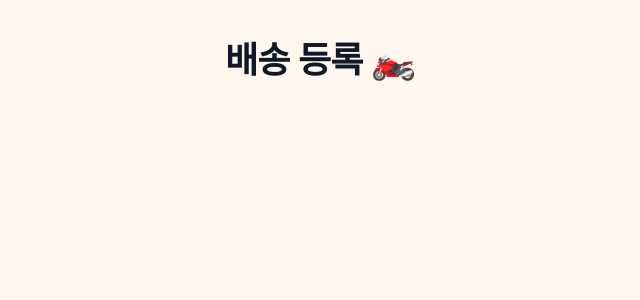
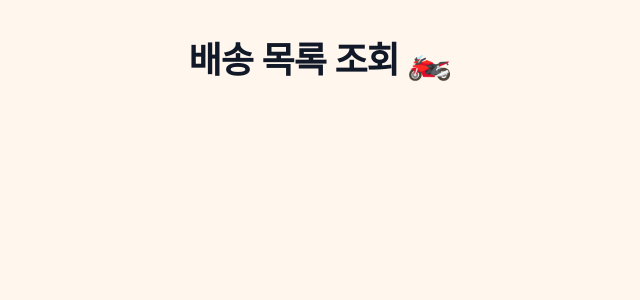
Before and after one commit to Baekshook/MIS, a React (Create React App) app: page /deliverConfirm in a window 1280 px wide. Shown: the top 300 px of the page, without its empty margins (320-960 px from the left). Built offline with nearby package versions, Linux system fonts and the light colour scheme.

Commit message:
231217 third

```diff
--- a/src/components/Deliverconfirm.jsx
+++ b/src/components/Deliverconfirm.jsx
@@ -2,7 +2,7 @@ export default function Deliverconfirm({ todos }) {
   return (
     <>
       <h2 className="text-3xl font-bold tracking-tight text-gray-900 sm:text-4xl items-center justify-center flex mt-10">
-        배송 등록 🏍️
+        배송 목록 조회 🏍️
       </h2>
       <div className="mt-20">
         {todos.map((v, i) => {
```
